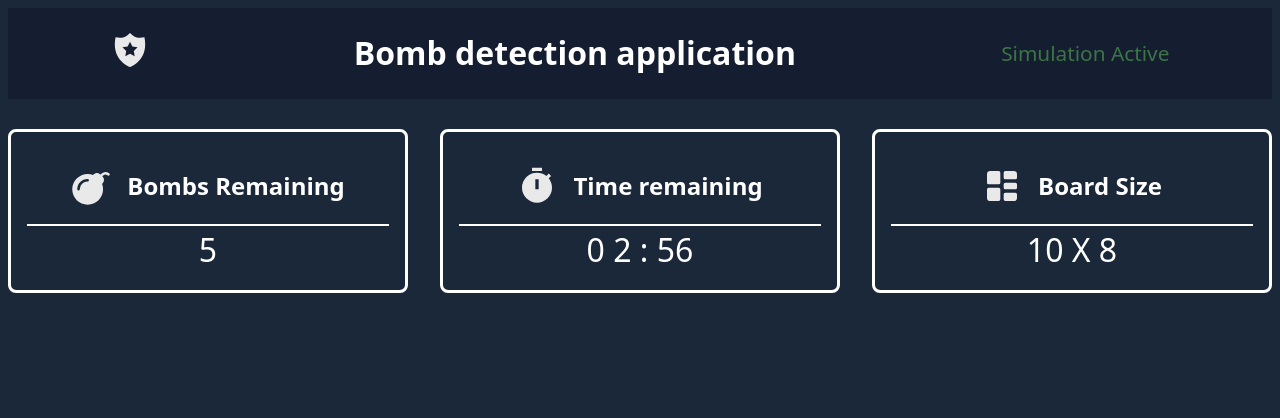
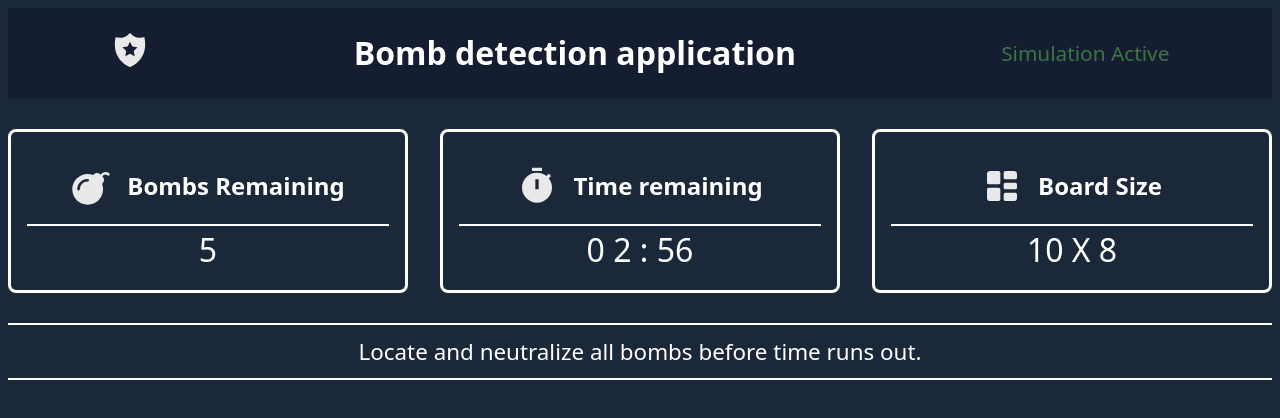
Before and after one commit to yossikovan1999/react-gitHub-exe, a React (Vite) app: page / in a window 1280 px wide. Shown: the top 418 px of the page. Built offline with nearby package versions, Linux system fonts and the light colour scheme.

Commit message:
adding the board header

```diff
--- a/src/App.jsx
+++ b/src/App.jsx
@@ -3,7 +3,8 @@ import { useState } from 'react'
 import './App.css'
 import Header from './components/Header/Header'
 import CardSection from './components/CardsSection/CardsSection'
-import GameProvider from './context/gameProvider'
+import GameProvider from './context/gameProvider';
+import BoardHeader from './components/BoardHeader/BoardHeader';
 
 function App() {
   const [count, setCount] = useState(0)
@@ -13,6 +14,7 @@ function App() {
       <Header/>
       <GameProvider>
         <CardSection/>
+        <BoardHeader/>
       </GameProvider>
     </>
   )
--- /dev/null
+++ b/src/components/BoardHeader/BoardHeader.css
@@ -0,0 +1,11 @@
+
+
+.board-header{
+    margin-top : 30px;
+    border-top: 2px white solid;
+    border-bottom: 2px white solid;
+    font-size: 1.4rem;
+    font-weight: 300;
+    text-align: center;
+    padding: 10px;
+}
--- /dev/null
+++ b/src/components/BoardHeader/BoardHeader.jsx
@@ -0,0 +1,13 @@
+import "./BoardHeader.css"
+
+
+function BoardHeader(){
+
+    return(
+        <section className="board-header">
+            Locate and neutralize all bombs before time runs out.
+        </section>
+    )
+}
+
+export default BoardHeader;
```
